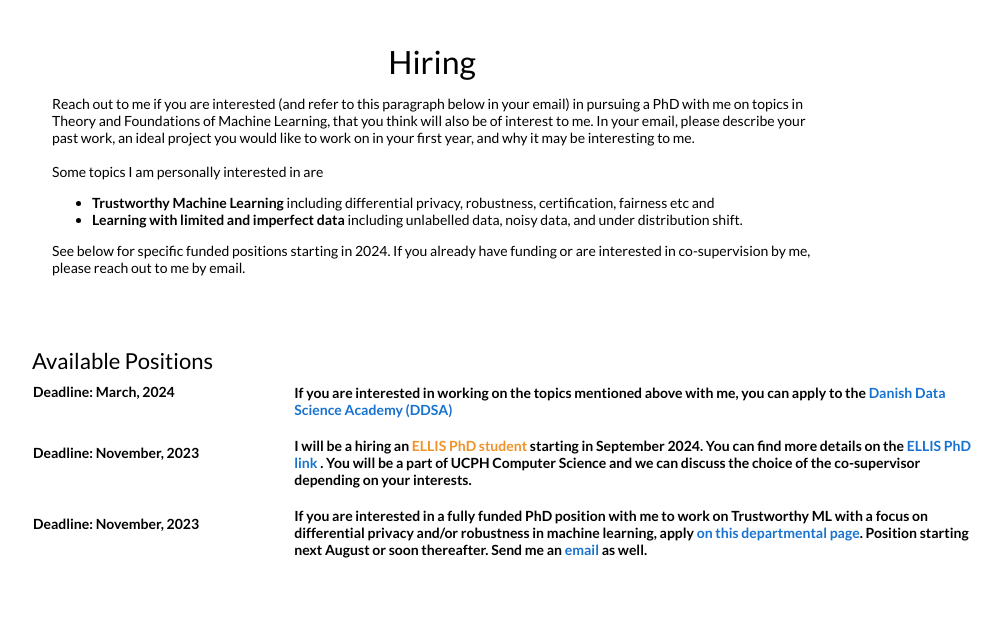
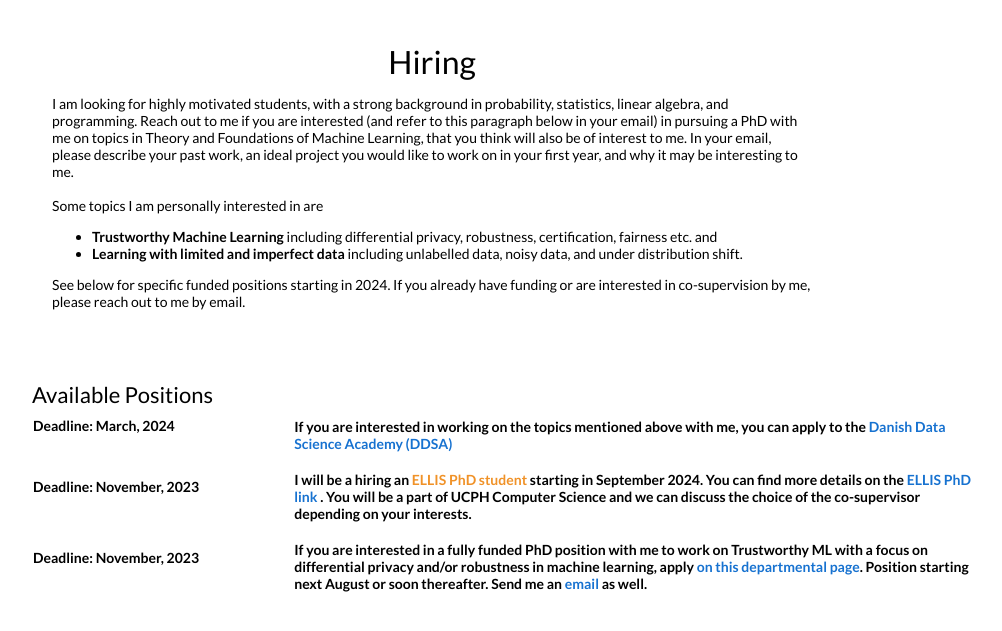
Before and after one commit to amartya18x/personal_website, a Jekyll site: the page built from pages/hiring.md, in a window 1280 px wide. Shown: the top 631 px of the page, without its empty margins (208-1210 px from the left). Built offline with Jekyll 4.4.1, drawn with Linux system fonts in a browser that asks for light colours.

Commit message:
hiring doc update

```diff
--- a/pages/hiring.md
+++ b/pages/hiring.md
@@ -3,19 +3,20 @@ permalink: /hiring/
 layout: pages
 title: Vacancies
 ---
-Reach out to me if you are interested (and refer to this paragraph
-        below in your email) in pursuing a PhD with me on topics in
-      Theory and Foundations of Machine Learning, that you think will
-      also be of interest to me. In your email, please describe your
-      past work, an ideal project you would like to work on in your
-      first year, and why it may be interesting to me.
-      <br>
+I am looking for highly motivated students, with a strong background
+in probability, statistics, linear algebra, and programming. Reach out
+to me if you are interested (and refer to this paragraph below in your
+      email) in pursuing a PhD with me on topics in Theory and
+      Foundations of Machine Learning, that you think will also be of
+      interest to me. In your email, please describe your past work,
+      an ideal project you would like to work on in your first year,
+      and why it may be interesting to me.  <br>
       <br>
       Some topics I am personally interested in are
         <ul>
           <li><b>Trustworthy Machine Learning</b> including
           differential privacy, robustness, certification, fairness
-          etc and </li>
+          etc. and </li>
           <li> <b>Learning with limited and imperfect data</b>
           including unlabelled data, noisy data, and under
           distribution shift.</li>
```
